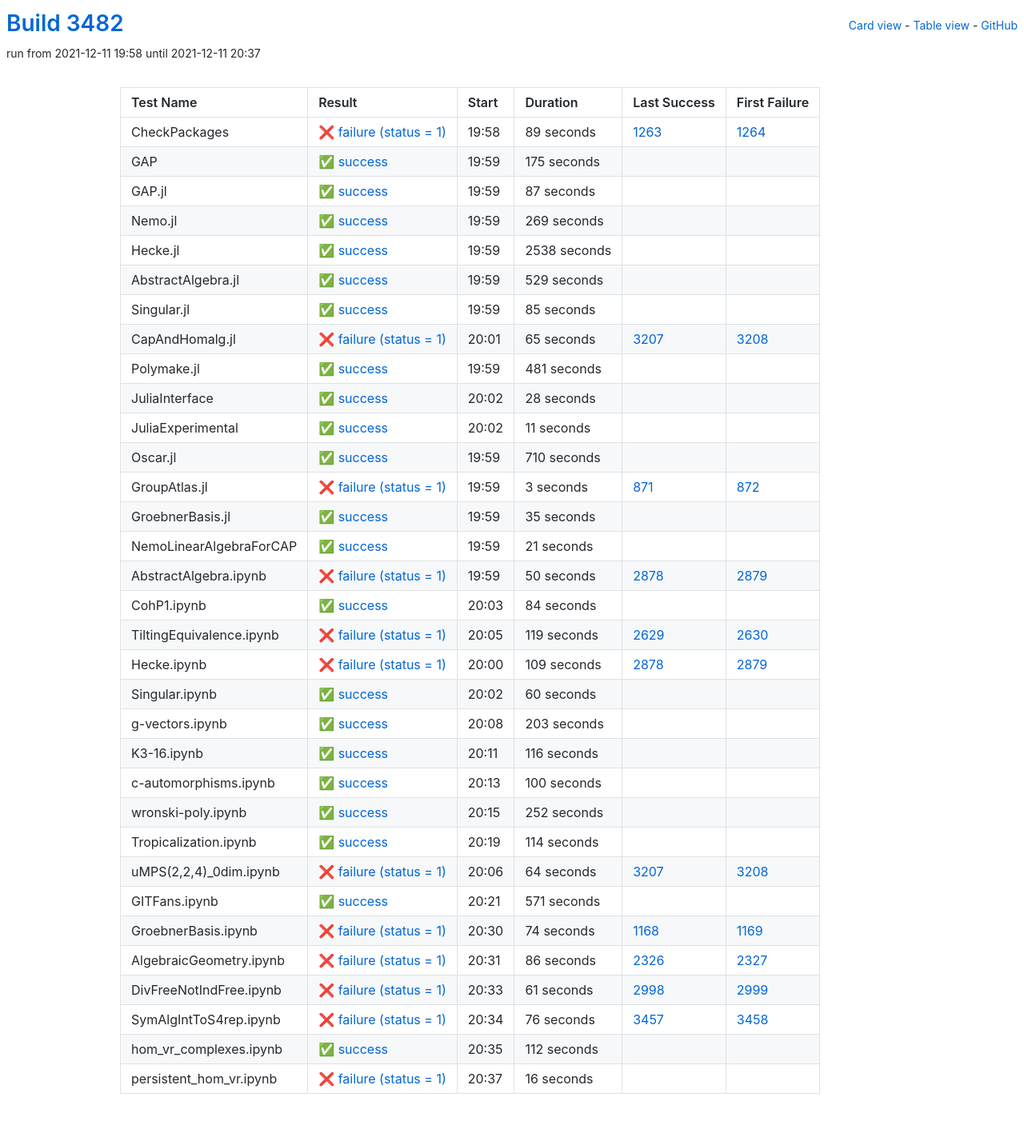
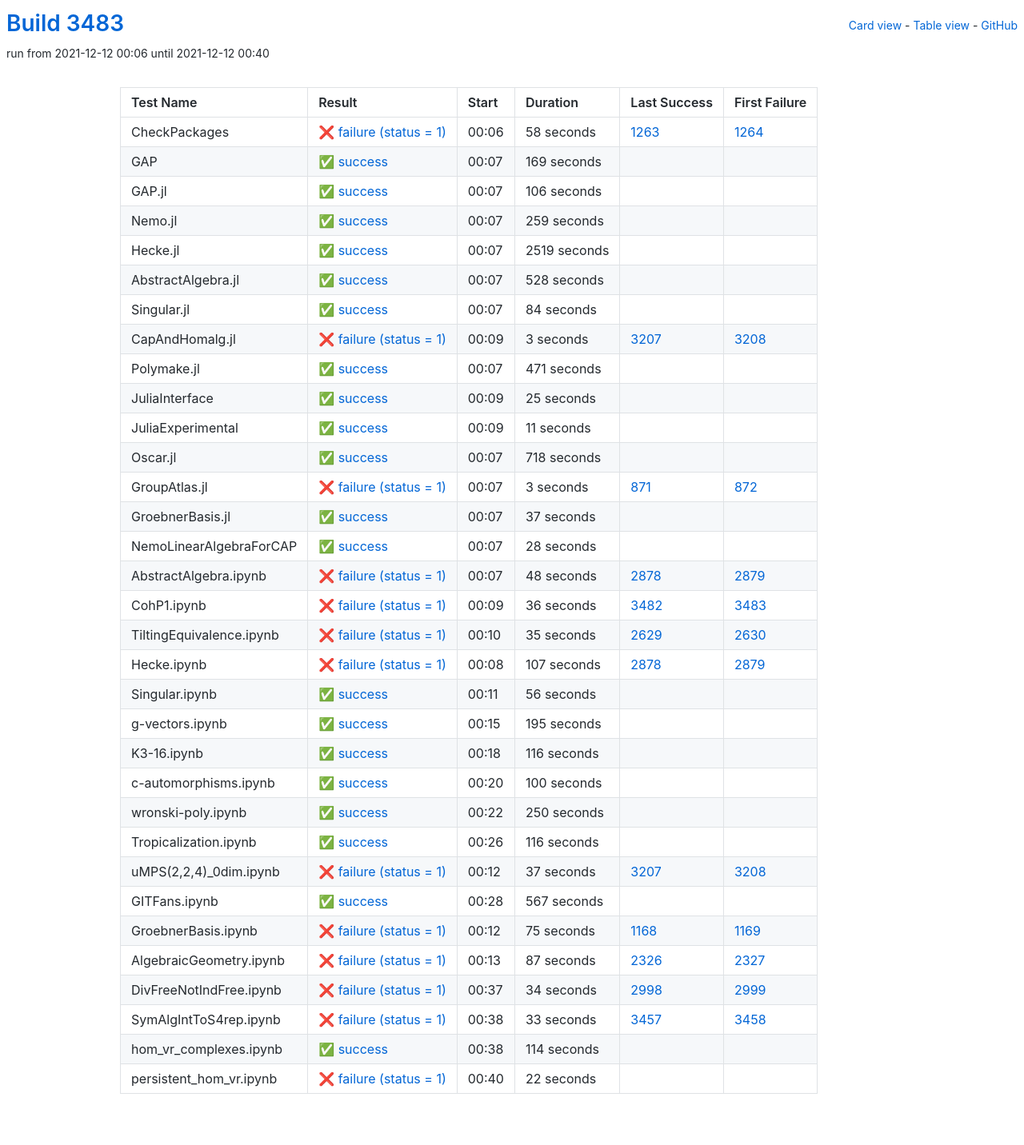
Before and after one commit to oscar-system/oscar-ci-status-stable, a Jekyll site: the page built from table.html, in a window 1280 px wide. Shown: the whole page at 80% size. Built offline with Jekyll 4.4.1, drawn with Linux system fonts in a browser that asks for light colours.

Commit message:
Build #3483

```diff
--- a/_data/ci.yml
+++ b/_data/ci.yml
@@ -1,6 +1,6 @@
 ---
-build: 3482
-build_url: https://oscarci.mathematik.uni-kl.de/job/oscar-stable/3482/
+build: 3483
+build_url: https://oscarci.mathematik.uni-kl.de/job/oscar-stable/3483/
 job: oscar-stable
 organization: oscar-system
 repo: oscar-ci-status-stable
@@ -8,128 +8,128 @@ repourl: https://github.com/oscar-system/oscar-ci-status-stable
 tests:
 - name: CheckPackages
   id: checkpackages
-  log: https://oscarci.mathematik.uni-kl.de/job/oscar-stable/3482/artifact/logs/build-3482/CheckPackages.log
-  start: 2021-12-11 19:58
+  log: https://oscarci.mathematik.uni-kl.de/job/oscar-stable/3483/artifact/logs/build-3483/CheckPackages.log
+  start: 2021-12-12 00:06
   success: false
   exitcode: 1
   status: failure
-  duration: 89
+  duration: 58
   last_success: 1263
   last_success_url: https://oscarci.mathematik.uni-kl.de/job/oscar-stable/1263/
   first_failure: 1264
   first_failure_url: https://oscarci.mathematik.uni-kl.de/job/oscar-stable/1264/
 - name: GAP
   id: gap
-  log: https://oscarci.mathematik.uni-kl.de/job/oscar-stable/3482/artifact/logs/build-3482/GAP.log
-  start: 2021-12-11 19:59
+  log: https://oscarci.mathematik.uni-kl.de/job/oscar-stable/3483/artifact/logs/build-3483/GAP.log
+  start: 2021-12-12 00:07
   success: true
   exitcode: 0
   status: success
-  duration: 175
+  duration: 169
   last_success: false
   last_success_url:
   first_failure: false
   first_failure_url:
 - name: GAP.jl
   id: gap-jl
-  log: https://oscarci.mathematik.uni-kl.de/job/oscar-stable/3482/artifact/logs/build-3482/GAP.jl.log
-  start: 2021-12-11 19:59
+  log: https://oscarci.mathematik.uni-kl.de/job/oscar-stable/3483/artifact/logs/build-3483/GAP.jl.log
+  start: 2021-12-12 00:07
   success: true
   exitcode: 0
   status: success
-  duration: 87
+  duration: 106
   last_success: false
   last_success_url:
   first_failure: false
   first_failure_url:
 - name: Nemo.jl
   id: nemo-jl
-  log: https://oscarci.mathematik.uni-kl.de/job/oscar-stable/3482/artifact/logs/build-3482/Nemo.jl.log
-  start: 2021-12-11 19:59
+  log: https://oscarci.mathematik.uni-kl.de/job/oscar-stable/3483/artifact/logs/build-3483/Nemo.jl.log
+  start: 2021-12-12 00:07
   success: true
   exitcode: 0
   status: success
-  duration: 269
+  duration: 259
   last_success: false
   last_success_url:
   first_failure: false
   first_failure_url:
 - name: Hecke.jl
   id: hecke-jl
-  log: https://oscarci.mathematik.uni-kl.de/job/oscar-stable/3482/artifact/logs/build-3482/Hecke.jl.log
-  start: 2021-12-11 19:59
+  log: https://oscarci.mathematik.uni-kl.de/job/oscar-stable/3483/artifact/logs/build-3483/Hecke.jl.log
+  start: 2021-12-12 00:07
   success: true
   exitcode: 0
   status: success
-  duration: 2538
+  duration: 2519
   last_success: false
   last_success_url:
   first_failure: false
   first_failure_url:
 - name: AbstractAlgebra.jl
   id: abstractalgebra-jl
-  log: https://oscarci.mathematik.uni-kl.de/job/oscar-stable/3482/artifact/logs/build-3482/AbstractAlgebra.jl.log
-  start: 2021-12-11 19:59
+  log: https://oscarci.mathematik.uni-kl.de/job/oscar-stable/3483/artifact/logs/build-3483/AbstractAlgebra.jl.log
+  start: 2021-12-12 00:07
   success: true
   exitcode: 0
   status: success
-  duration: 529
+  duration: 528
   last_success: false
   last_success_url:
   first_failure: false
   first_failure_url:
 - name: Singular.jl
   id: singular-jl
-  log: https://oscarci.mathematik.uni-kl.de/job/oscar-stable/3482/artifact/logs/build-3482/Singular.jl.log
-  start: 2021-12-11 19:59
+  log: https://oscarci.mathematik.uni-kl.de/job/oscar-stable/3483/artifact/logs/build-3483/Singular.jl.log
+  start: 2021-12-12 00:07
   success: true
   exitcode: 0
   status: success
-  duration: 85
+  duration: 84
   last_success: false
   last_success_url:
   first_failure: false
   first_failure_url:
 - name: CapAndHomalg.jl
   id: capandhomalg-jl
-  log: https://oscarci.mathematik.uni-kl.de/job/oscar-stable/3482/artifact/logs/build-3482/CapAndHomalg.jl.log
-  start: 2021-12-11 20:01
+  log: https://oscarci.mathematik.uni-kl.de/job/oscar-stable/3483/artifact/logs/build-3483/CapAndHomalg.jl.log
+  start: 2021-12-12 00:09
   success: false
   exitcode: 1
   status: failure
-  duration: 65
+  duration: 3
   last_success: 3207
   last_success_url: https://oscarci.mathematik.uni-kl.de/job/oscar-stable/3207/
   first_failure: 3208
   first_failure_url: https://oscarci.mathematik.uni-kl.de/job/oscar-stable/3208/
 - name: Polymake.jl
   id: polymake-jl
-  log: https://oscarci.mathematik.uni-kl.de/job/oscar-stable/3482/artifact/logs/build-3482/Polymake.jl.log
-  start: 2021-12-11 19:59
+  log: https://oscarci.mathematik.uni-kl.de/job/oscar-stable/3483/artifact/logs/build-3483/Polymake.jl.log
+  start: 2021-12-12 00:07
   success: true
   exitcode: 0
   status: success
-  duration: 481
+  duration: 471
   last_success: false
   last_success_url:
   first_failure: false
   first_failure_url:
 - name: JuliaInterface
   id: juliainterface
-  log: https://oscarci.mathematik.uni-kl.de/job/oscar-stable/3482/artifact/logs/build-3482/JuliaInterface.log
-  start: 2021-12-11 20:02
+  log: https://oscarci.mathematik.uni-kl.de/job/oscar-stable/3483/artifact/logs/build-3483/JuliaInterface.log
+  start: 2021-12-12 00:09
   success: true
   exitcode: 0
   status: success
-  duration: 28
+  duration: 25
   last_success: false
   last_success_url:
   first_failure: false
   first_failure_url:
 - name: JuliaExperimental
   id: juliaexperimental
-  log: https://oscarci.mathematik.uni-kl.de/job/oscar-stable/3482/artifact/logs/build-3482/JuliaExperimental.log
-  start: 2021-12-11 20:02
+  log: https://oscarci.mathematik.uni-kl.de/job/oscar-stable/3483/artifact/logs/build-3483/JuliaExperimental.log
+  start: 2021-12-12 00:09
   success: true
   exitcode: 0
   status: success
@@ -140,20 +140,20 @@ tests:
   first_failure_url:
 - name: Oscar.jl
   id: oscar-jl
-  log: https://oscarci.mathematik.uni-kl.de/job/oscar-stable/3482/artifact/logs/build-3482/Oscar.jl.log
-  start: 2021-12-11 19:59
+  log: https://oscarci.mathematik.uni-kl.de/job/oscar-stable/3483/artifact/logs/build-3483/Oscar.jl.log
+  start: 2021-12-12 00:07
   success: true
   exitcode: 0
   status: success
-  duration: 710
+  duration: 718
   last_success: false
   last_success_url:
   first_failure: false
   first_failure_url:
 - name: GroupAtlas.jl
   id: groupatlas-jl
-  log: https://oscarci.mathematik.uni-kl.de/job/oscar-stable/3482/artifact/logs/build-3482/GroupAtlas.jl.log
-  start: 2021-12-11 19:59
+  log: https://oscarci.mathematik.uni-kl.de/job/oscar-stable/3483/artifact/logs/build-3483/GroupAtlas.jl.log
+  start: 2021-12-12 00:07
   success: false
   exitcode: 1
   status: failure
@@ -164,104 +164,104 @@ tests:
   first_failure_url: https://oscarci.mathematik.uni-kl.de/job/oscar-stable/872/
 - name: GroebnerBasis.jl
   id: groebnerbasis-jl
-  log: https://oscarci.mathematik.uni-kl.de/job/oscar-stable/3482/artifact/logs/build-3482/GroebnerBasis.jl.log
-  start: 2021-12-11 19:59
+  log: https://oscarci.mathematik.uni-kl.de/job/oscar-stable/3483/artifact/logs/build-3483/GroebnerBasis.jl.log
+  start: 2021-12-12 00:07
   success: true
   exitcode: 0
   status: success
-  duration: 35
+  duration: 37
   last_success: false
   last_success_url:
   first_failure: false
   first_failure_url:
 - name: NemoLinearAlgebraForCAP
   id: nemolinearalgebraforcap
-  log: https://oscarci.mathematik.uni-kl.de/job/oscar-stable/3482/artifact/logs/build-3482/NemoLinearAlgebraForCAP.log
-  start: 2021-12-11 19:59
+  log: https://oscarci.mathematik.uni-kl.de/job/oscar-stable/3483/artifact/logs/build-3483/NemoLinearAlgebraForCAP.log
+  start: 2021-12-12 00:07
   success: true
   exitcode: 0
   status: success
-  duration: 21
+  duration: 28
   last_success: false
   last_success_url:
   first_failure: false
   first_failure_url:
 - name: AbstractAlgebra.ipynb
   id: abstractalgebra-ipynb
-  log: https://oscarci.mathematik.uni-kl.de/job/oscar-stable/3482/artifact/logs/build-3482/AbstractAlgebra.ipynb.log
-  start: 2021-12-11 19:59
+  log: https://oscarci.mathematik.uni-kl.de/job/oscar-stable/3483/artifact/logs/build-3483/AbstractAlgebra.ipynb.log
+  start: 2021-12-12 00:07
   success: false
   exitcode: 1
   status: failure
-  duration: 50
+  duration: 48
   last_success: 2878
   last_success_url: https://oscarci.mathematik.uni-kl.de/job/oscar-stable/2878/
   first_failure: 2879
   first_failure_url: https://oscarci.mathematik.uni-kl.de/job/oscar-stable/2879/
 - name: CohP1.ipynb
   id: cohp1-ipynb
-  log: https://oscarci.mathematik.uni-kl.de/job/oscar-stable/3482/artifact/logs/build-3482/CohP1.ipynb.log
-  start: 2021-12-11 20:03
-  success: true
-  exitcode: 0
-  status: success
-  duration: 84
-  last_success: false
-  last_success_url:
-  first_failure: false
-  first_failure_url:
-- name: TiltingEquivalence.ipynb
-  id: tiltingequivalence-ipynb
-  log: https://oscarci.mathematik.uni-kl.de/job/oscar-stable/3482/artifact/logs/build-3482/TiltingEquivalence.ipynb.log
-  start: 2021-12-11 20:05
+  log: https://oscarci.mathematik.uni-kl.de/job/oscar-stable/3483/artifact/logs/build-3483/CohP1.ipynb.log
+  start: 2021-12-12 00:09
   success: false
   exitcode: 1
   status: failure
-  duration: 119
+  duration: 36
+  last_success: 3482
+  last_success_url: https://oscarci.mathematik.uni-kl.de/job/oscar-stable/3482/
+  first_failure: 3483
+  first_failure_url: https://oscarci.mathematik.uni-kl.de/job/oscar-stable/3483/
+- name: TiltingEquivalence.ipynb
+  id: tiltingequivalence-ipynb
+  log: https://oscarci.mathematik.uni-kl.de/job/oscar-stable/3483/artifact/logs/build-3483/TiltingEquivalence.ipynb.log
+  start: 2021-12-12 00:10
+  success: false
+  exitcode: 1
+  status: failure
+  duration: 35
   last_success: 2629
   last_success_url: https://oscarci.mathematik.uni-kl.de/job/oscar-stable/2629/
   first_failure: 2630
   first_failure_url: https://oscarci.mathematik.uni-kl.de/job/oscar-stable/2630/
 - name: Hecke.ipynb
   id: hecke-ipynb
-  log: https://oscarci.mathematik.uni-kl.de/job/oscar-stable/3482/artifact/logs/build-3482/Hecke.ipynb.log
-  start: 2021-12-11 20:00
+  log: https://oscarci.mathematik.uni-kl.de/job/oscar-stable/3483/artifact/logs/build-3483/Hecke.ipynb.log
+  start: 2021-12-12 00:08
   success: false
   exitcode: 1
   status: failure
-  duration: 109
+  duration: 107
   last_success: 2878
   last_success_url: https://oscarci.mathematik.uni-kl.de/job/oscar-stable/2878/
   first_failure: 2879
   first_failure_url: https://oscarci.mathematik.uni-kl.de/job/oscar-stable/2879/
 - name: Singular.ipynb
   id: singular-ipynb
-  log: https://oscarci.mathematik.uni-kl.de/job/oscar-stable/3482/artifact/logs/build-3482/Singular.ipynb.log
-  start: 2021-12-11 20:02
+  log: https://oscarci.mathematik.uni-kl.de/job/oscar-stable/3483/artifact/logs/build-3483/Singular.ipynb.log
+  start: 2021-12-12 00:11
   success: true
   exitcode: 0
   status: success
-  duration: 60
+  duration: 56
   last_success: false
   last_success_url:
   first_failure: false
   first_failure_url:
 - name: g-vectors.ipynb
   id: g-vectors-ipynb
-  log: https://oscarci.mathematik.uni-kl.de/job/oscar-stable/3482/artifact/logs/build-3482/g-vectors.ipynb.log
-  start: 2021-12-11 20:08
+  log: https://oscarci.mathematik.uni-kl.de/job/oscar-stable/3483/artifact/logs/build-3483/g-vectors.ipynb.log
+  start: 2021-12-12 00:15
   success: true
   exitcode: 0
   status: success
-  duration: 203
+  duration: 195
   last_success: false
   last_success_url:
   first_failure: false
   first_failure_url:
 - name: K3-16.ipynb
   id: k3-16-ipynb
-  log: https://oscarci.mathematik.uni-kl.de/job/oscar-stable/3482/artifact/logs/build-3482/K3-16.ipynb.log
-  start: 2021-12-11 20:11
+  log: https://oscarci.mathematik.uni-kl.de/job/oscar-stable/3483/artifact/logs/build-3483/K3-16.ipynb.log
+  start: 2021-12-12 00:18
   success: true
   exitcode: 0
   status: success
@@ -272,8 +272,8 @@ tests:
   first_failure_url:
 - name: c-automorphisms.ipynb
   id: c-automorphisms-ipynb
-  log: https://oscarci.mathematik.uni-kl.de/job/oscar-stable/3482/artifact/logs/build-3482/c-automorphisms.ipynb.log
-  start: 2021-12-11 20:13
+  log: https://oscarci.mathematik.uni-kl.de/job/oscar-stable/3483/artifact/logs/build-3483/c-automorphisms.ipynb.log
+  start: 2021-12-12 00:20
   success: true
   exitcode: 0
   status: success
@@ -284,20 +284,104 @@ tests:
   first_failure_url:
 - name: wronski-poly.ipynb
   id: wronski-poly-ipynb
-  log: https://oscarci.mathematik.uni-kl.de/job/oscar-stable/3482/artifact/logs/build-3482/wronski-poly.ipynb.log
-  start: 2021-12-11 20:15
+  log: https://oscarci.mathematik.uni-kl.de/job/oscar-stable/3483/artifact/logs/build-3483/wronski-poly.ipynb.log
+  start: 2021-12-12 00:22
   success: true
   exitcode: 0
   status: success
-  duration: 252
+  duration: 250
   last_success: false
   last_success_url:
   first_failure: false
   first_failure_url:
 - name: Tropicalization.ipynb
   id: tropicalization-ipynb
-  log: https://oscarci.mathematik.uni-kl.de/job/oscar-stable/3482/artifact/logs/build-3482/Tropicalization.ipynb.log
-  start: 2021-12-11 20:19
+  log: https://oscarci.mathematik.uni-kl.de/job/oscar-stable/3483/artifact/logs/build-3483/Tropicalization.ipynb.log
+  start: 2021-12-12 00:26
+  success: true
+  exitcode: 0
+  status: success
+  duration: 116
+  last_success: false
+  last_success_url:
+  first_failure: false
+  first_failure_url:
+- name: uMPS(2,2,4)_0dim.ipynb
+  id: umps-2-2-4-0dim-ipynb
+  log: https://oscarci.mathematik.uni-kl.de/job/oscar-stable/3483/artifact/logs/build-3483/uMPS-2-2-4-_0dim.ipynb.log
+  start: 2021-12-12 00:12
+  success: false
+  exitcode: 1
+  status: failure
+  duration: 37
+  last_success: 3207
+  last_success_url: https://oscarci.mathematik.uni-kl.de/job/oscar-stable/3207/
+  first_failure: 3208
+  first_failure_url: https://oscarci.mathematik.uni-kl.de/job/oscar-stable/3208/
+- name: GITFans.ipynb
+  id: gitfans-ipynb
+  log: https://oscarci.mathematik.uni-kl.de/job/oscar-stable/3483/artifact/logs/build-3483/GITFans.ipynb.log
+  start: 2021-12-12 00:28
+  success: true
+  exitcode: 0
+  status: success
+  duration: 567
+  last_success: false
+  last_success_url:
+  first_failure: false
+  first_failure_url:
+- name: GroebnerBasis.ipynb
+  id: groebnerbasis-ipynb
+  log: https://oscarci.mathematik.uni-kl.de/job/oscar-stable/3483/artifact/logs/build-3483/GroebnerBasis.ipynb.log
+  start: 2021-12-12 00:12
+  success: false
+  exitcode: 1
+  status: failure
+  duration: 75
+  last_success: 1168
+  last_success_url: https://oscarci.mathematik.uni-kl.de/job/oscar-stable/1168/
+  first_failure: 1169
+  first_failure_url: https://oscarci.mathematik.uni-kl.de/job/oscar-stable/1169/
+- name: AlgebraicGeometry.ipynb
+  id: algebraicgeometry-ipynb
+  log: https://oscarci.mathematik.uni-kl.de/job/oscar-stable/3483/artifact/logs/build-3483/AlgebraicGeometry.ipynb.log
+  start: 2021-12-12 00:13
+  success: false
+  exitcode: 1
+  status: failure
+  duration: 87
+  last_success: 2326
+  last_success_url: https://oscarci.mathematik.uni-kl.de/job/oscar-stable/2326/
+  first_failure: 2327
+  first_failure_url: https://oscarci.mathematik.uni-kl.de/job/oscar-stable/2327/
+- name: DivFreeNotIndFree.ipynb
+  id: divfreenotindfree-ipynb
+  log: https://oscarci.mathematik.uni-kl.de/job/oscar-stable/3483/artifact/logs/build-3483/DivFreeNotIndFree.ipynb.log
+  start: 2021-12-12 00:37
+  success: false
+  exitcode: 1
+  status: failure
+  duration: 34
+  last_success: 2998
+  last_success_url: https://oscarci.mathematik.uni-kl.de/job/oscar-stable/2998/
+  first_failure: 2999
+  first_failure_url: https://oscarci.mathematik.uni-kl.de/job/oscar-stable/2999/
+- name: SymAlgIntToS4rep.ipynb
+  id: symalginttos4rep-ipynb
+  log: https://oscarci.mathematik.uni-kl.de/job/oscar-stable/3483/artifact/logs/build-3483/SymAlgIntToS4rep.ipynb.log
+  start: 2021-12-12 00:38
+  success: false
+  exitcode: 1
+  status: failure
+  duration: 33
+  last_success: 3457
+  last_success_url: https://oscarci.mathematik.uni-kl.de/job/oscar-stable/3457/
+  first_failure: 3458
+  first_failure_url: https://oscarci.mathematik.uni-kl.de/job/oscar-stable/3458/
+- name: hom_vr_complexes.ipynb
+  id: hom-vr-complexes-ipynb
+  log: https://oscarci.mathematik.uni-kl.de/job/oscar-stable/3483/artifact/logs/build-3483/hom_vr_complexes.ipynb.log
+  start: 2021-12-12 00:38
   success: true
   exitcode: 0
   status: success
@@ -306,99 +390,15 @@ tests:
   last_success_url:
   first_failure: false
   first_failure_url:
-- name: uMPS(2,2,4)_0dim.ipynb
-  id: umps-2-2-4-0dim-ipynb
-  log: https://oscarci.mathematik.uni-kl.de/job/oscar-stable/3482/artifact/logs/build-3482/uMPS-2-2-4-_0dim.ipynb.log
-  start: 2021-12-11 20:06
+- name: persistent_hom_vr.ipynb
+  id: persistent-hom-vr-ipynb
+  log: https://oscarci.mathematik.uni-kl.de/job/oscar-stable/3483/artifact/logs/build-3483/persistent_hom_vr.ipynb.log
+  start: 2021-12-12 00:40
   success: false
   exitcode: 1
   status: failure
-  duration: 64
-  last_success: 3207
-  last_success_url: https://oscarci.mathematik.uni-kl.de/job/oscar-stable/3207/
-  first_failure: 3208
-  first_failure_url: https://oscarci.mathematik.uni-kl.de/job/oscar-stable/3208/
-- name: GITFans.ipynb
-  id: gitfans-ipynb
-  log: https://oscarci.mathematik.uni-kl.de/job/oscar-stable/3482/artifact/logs/build-3482/GITFans.ipynb.log
-  start: 2021-12-11 20:21
-  success: true
-  exitcode: 0
-  status: success
-  duration: 571
+  duration: 22
   last_success: false
   last_success_url:
   first_failure: false
   first_failure_url:
-- name: GroebnerBasis.ipynb
-  id: groebnerbasis-ipynb
-  log: https://oscarci.mathematik.uni-kl.de/job/oscar-stable/3482/artifact/logs/build-3482/GroebnerBasis.ipynb.log
-  start: 2021-12-11 20:30
-  success: false
-  exitcode: 1
-  status: failure
-  duration: 74
-  last_success: 1168
-  last_success_url: https://oscarci.mathematik.uni-kl.de/job/oscar-stable/1168/
-  first_failure: 1169
-  first_failure_url: https://oscarci.mathematik.uni-kl.de/job/oscar-stable/1169/
-- name: AlgebraicGeometry.ipynb
-  id: algebraicgeometry-ipynb
-  log: https://oscarci.mathematik.uni-kl.de/job/oscar-stable/3482/artifact/logs/build-3482/AlgebraicGeometry.ipynb.log
-  start: 2021-12-11 20:31
-  success: false
-  exitcode: 1
-  status: failure
-  duration: 86
-  last_success: 2326
-  last_success_url: https://oscarci.mathematik.uni-kl.de/job/oscar-stable/2326/
-  first_failure: 2327
-  first_failure_url: https://oscarci.mathematik.uni-kl.de/job/oscar-stable/2327/
-- name: DivFreeNotIndFree.ipynb
-  id: divfreenotindfree-ipynb
-  log: https://oscarci.mathematik.uni-kl.de/job/oscar-stable/3482/artifact/logs/build-3482/DivFreeNotIndFree.ipynb.log
-  start: 2021-12-11 20:33
-  success: false
-  exitcode: 1
-  status: failure
-  duration: 61
-  last_success: 2998
-  last_success_url: https://oscarci.mathematik.uni-kl.de/job/oscar-stable/2998/
-  first_failure: 2999
-  first_failure_url: https://oscarci.mathematik.uni-kl.de/job/oscar-stable/2999/
-- name: SymAlgIntToS4rep.ipynb
-  id: symalginttos4rep-ipynb
-  log: https://oscarci.mathematik.uni-kl.de/job/oscar-stable/3482/artifact/logs/build-3482/SymAlgIntToS4rep.ipynb.log
-  start: 2021-12-11 20:34
-  success: false
-  exitcode: 1
-  status: failure
-  duration: 76
-  last_success: 3457
-  last_success_url: https://oscarci.mathematik.uni-kl.de/job/oscar-stable/3457/
-  first_failure: 3458
-  first_failure_url: https://oscarci.mathematik.uni-kl.de/job/oscar-stable/3458/
-- name: hom_vr_complexes.ipynb
-  id: hom-vr-complexes-ipynb
-  log: https://oscarci.mathematik.uni-kl.de/job/oscar-stable/3482/artifact/logs/build-3482/hom_vr_complexes.ipynb.log
-  start: 2021-12-11 20:35
-  success: true
-  exitcode: 0
-  status: success
-  duration: 112
-  last_success: false
-  last_success_url:
-  first_failure: false
-  first_failure_url:
-- name: persistent_hom_vr.ipynb
-  id: persistent-hom-vr-ipynb
-  log: https://oscarci.mathematik.uni-kl.de/job/oscar-stable/3482/artifact/logs/build-3482/persistent_hom_vr.ipynb.log
-  start: 2021-12-11 20:37
-  success: false
-  exitcode: 1
-  status: failure
-  duration: 16
-  last_success: false
-  last_success_url:
-  first_failure: false
-  first_failure_url:
```
Also changed, not shown: README.md.
